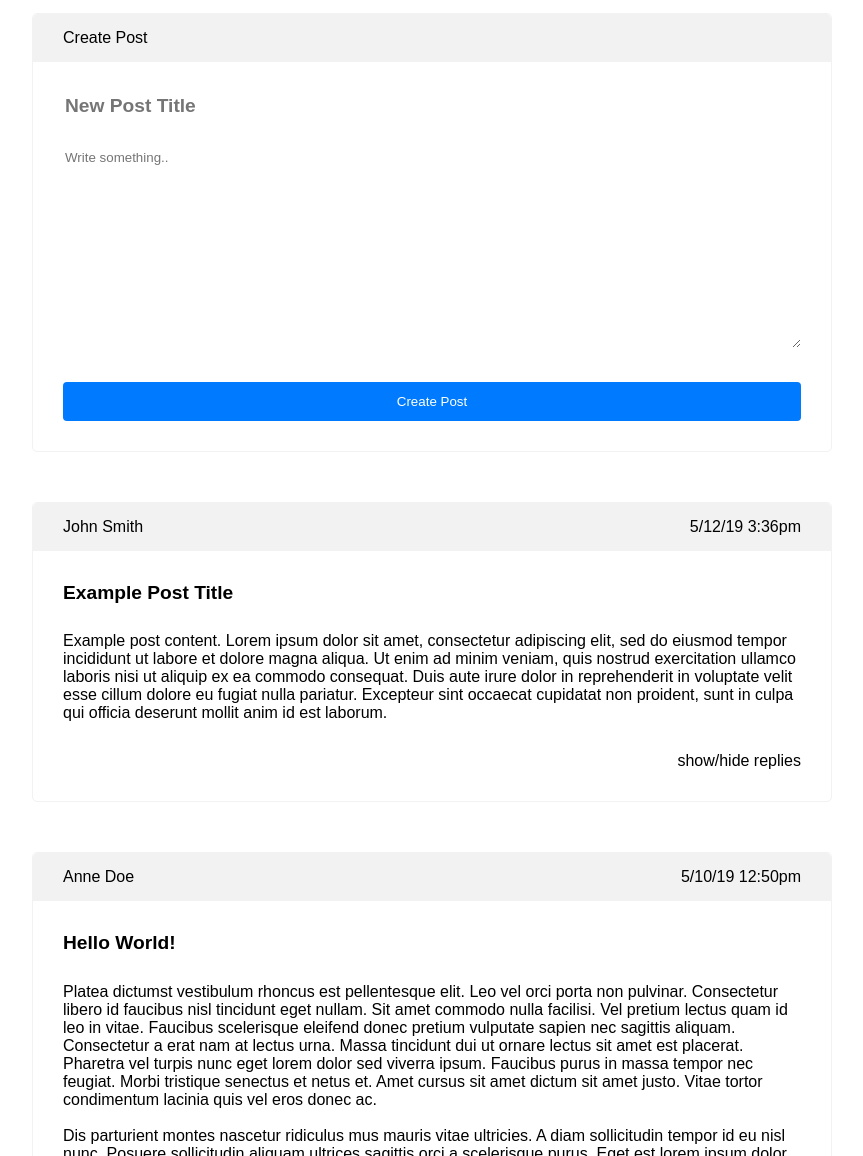
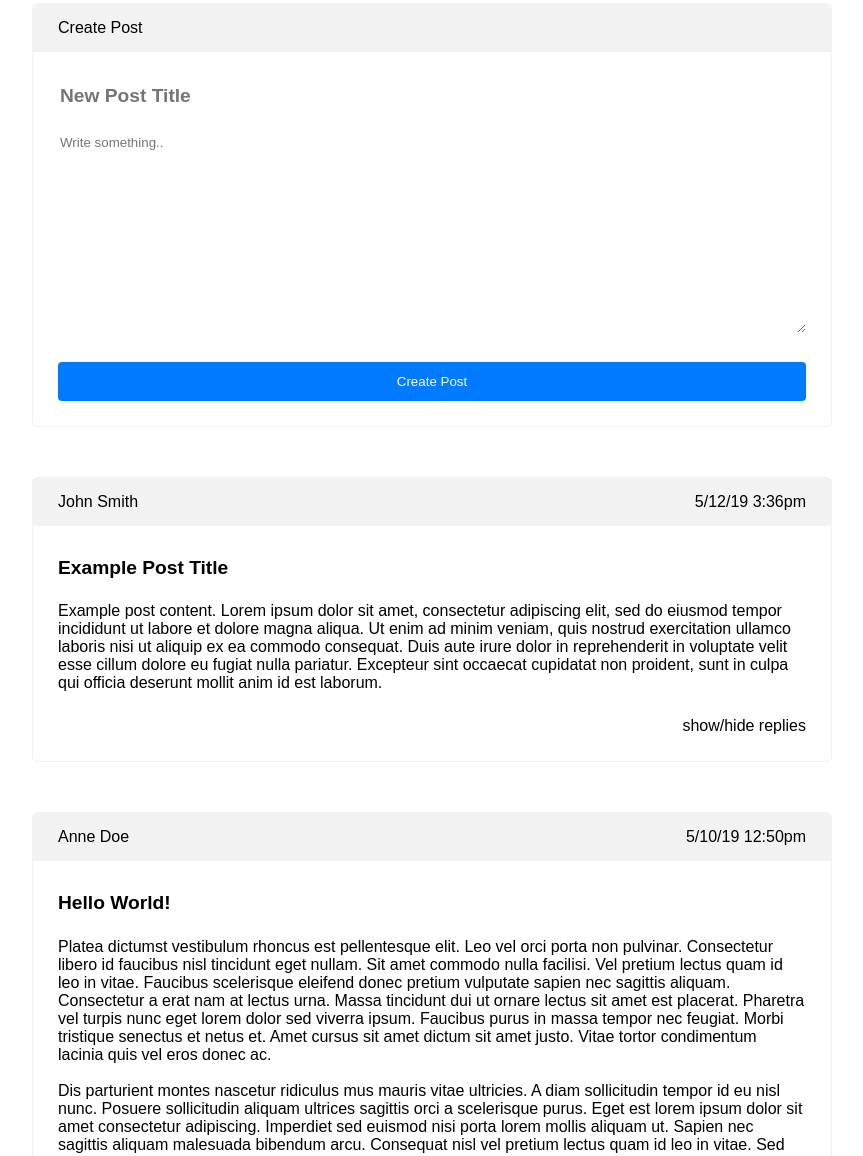
Before and after one commit to patricka3125/ECS153FinalProject, a website: page forum/public/index.html in a window 1280 px wide. Shown: the part 214-1370 px from the top of the page, without its empty margins (208-1071 px from the left). Drawn offline with Linux system fonts and the light colour scheme.

Commit message:
Update stylesheet.css

```diff
--- a/forum/public/stylesheet.css
+++ b/forum/public/stylesheet.css
@@ -5,14 +5,14 @@
 }
 @media only screen and  (max-width: 859px) {
 	main {
-		margin-left:30px;
-		margin-right:30px;
+		margin-left:var(--margin-align);
+		margin-right:var(--margin-align);
 	}
 }
 
 nav {
 	width:100%;
-	padding:30px;
+	padding:var(--margin-align);
 	display:flex;
 	justify-content: space-between;
 	background-color:#f2f2f2;
@@ -34,6 +34,7 @@ nav {
 }
 
 body {
+	--margin-align: 25px;
 	margin: 0;
 	padding: 0;
 	font-family: Arial, Helvetica, sans-serif;
@@ -64,7 +65,7 @@ main {
 #new_title {
 	font-size:1.2em;
 	font-weight:bold;
-	margin-bottom:30px;
+	margin-bottom:var(--margin-align);
 }
 input[type=text], input[type=submit], select, textarea {
 	width: 100%;
@@ -74,7 +75,7 @@ input[type=text], input[type=submit], select, textarea {
 	box-sizing: border-box;
 	/*margin-top: 6px;*/
 	/*margin-bottom: 16px;*/
-	margin-bottom:30px;
+	margin-bottom:var(--margin-align);
 	resize: vertical;
 	border:0;
 	font-family: inherit;
@@ -99,12 +100,12 @@ h1, h2, h3, h4, h5 {
 }
 
 h3 {
-	margin-bottom:30px;
+	margin-bottom:var(--margin-align);
 	font-size:1.2em;
 }
 h4 {
-	margin-bottom:30px;
-	margin-top:30px;
+	margin-bottom:var(--margin-align);
+	margin-top:var(--margin-align);
 	font-size:1.2em;
 }
 
@@ -113,7 +114,7 @@ h4 {
 	/*background-color: #f2f2f2;*/
 	border-radius: 5px;
 	border: 1px solid #f2f2f2;
-	padding: 30px;
+	padding: var(--margin-align);
 	margin-bottom:50px;
 }
 
@@ -121,14 +122,14 @@ h4 {
 	margin-bottom:50px;
 	border-radius: 5px;
  	border: 1px solid #f2f2f2;
-	padding: 30px;
+	padding: var(--margin-align);
 }
 .bar {
-	margin-top: -30px;
-    margin-left: -30px;
-    margin-right: -30px;
+	margin-top: calc(-1 * var(--margin-align));
+    margin-left: calc(-1 * var(--margin-align));
+    margin-right: calc(-1 * var(--margin-align));
     margin-bottom: 2em;
-    padding: 15px 30px 15px 30px;
+    padding: 15px var(--margin-align) 15px var(--margin-align);
     background-color: #f2f2f2;
     border-radius: 5px 5px 0 0;
 }
@@ -142,18 +143,18 @@ h4 {
 }
 
 .replies {
-	margin-top:30px;
+	margin-top:var(--margin-align);
 	border-radius: 5px;
  	/*border: 1px solid #f2f2f2;*/
-	/*padding: 30px;*/
+	/*padding: var(--margin-align);*/
 	overflow: hidden;
 	transition: all 0.5s ease;
 }
 .reply {
-	margin-bottom:30px;
+	margin-bottom:var(--margin-align);
 	border-radius: 5px;
  	border: 1px solid #f2f2f2;
-	padding: 30px;
+	padding: var(--margin-align);
 }
 .reply:last-of-type {
 	margin-bottom:0;
```
